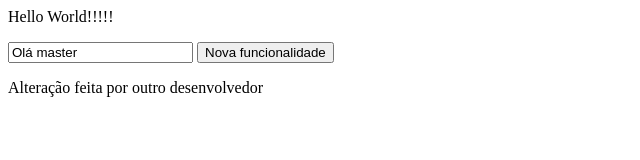
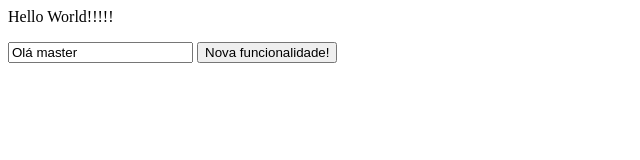
Before and after one commit to joaogabrielp65/Minicurso-ProjetoWeb, a plain HTML site: page index.html in a window 1280 px wide. Shown: the whole page, without its empty margins (0-640 px from the left). Drawn offline with Linux system fonts and the light colour scheme.

```diff
--- a/index.html
+++ b/index.html
@@ -1,5 +1,6 @@
 <html>
 <head>
+<meta charset="utf8"/>
 	<title>
 	Minicurso de Git
 	</title>
@@ -8,8 +9,7 @@
 <body>
 	<p>Hello World!!!!!</p>
 	<input value="Olá master"/>
-	<button>Nova funcionalidade</button>
-	<p>Alteração feita por outro desenvolvedor</p>
+	<button>Nova funcionalidade!</button>
 </body>
 
 </html>
```
